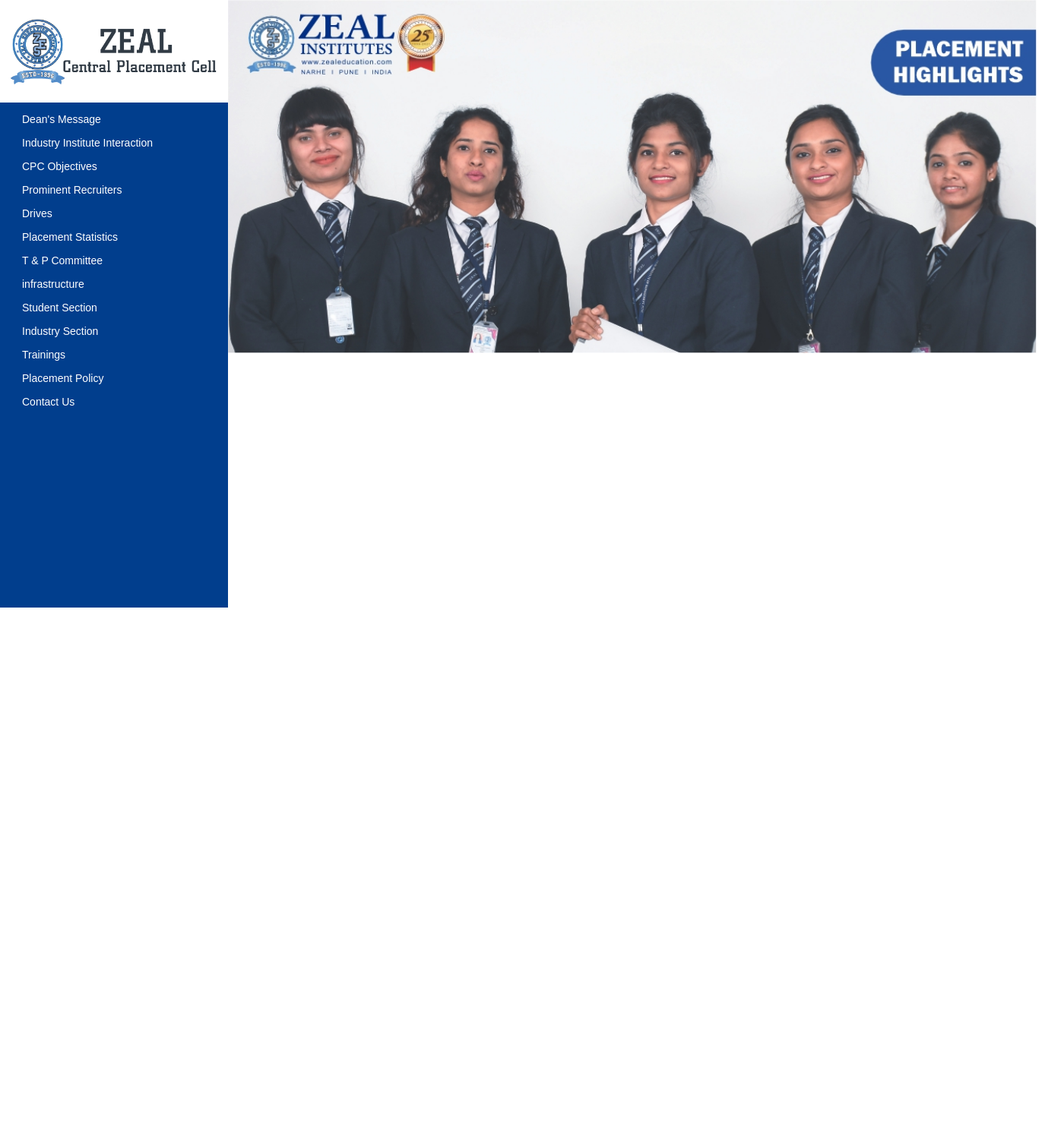
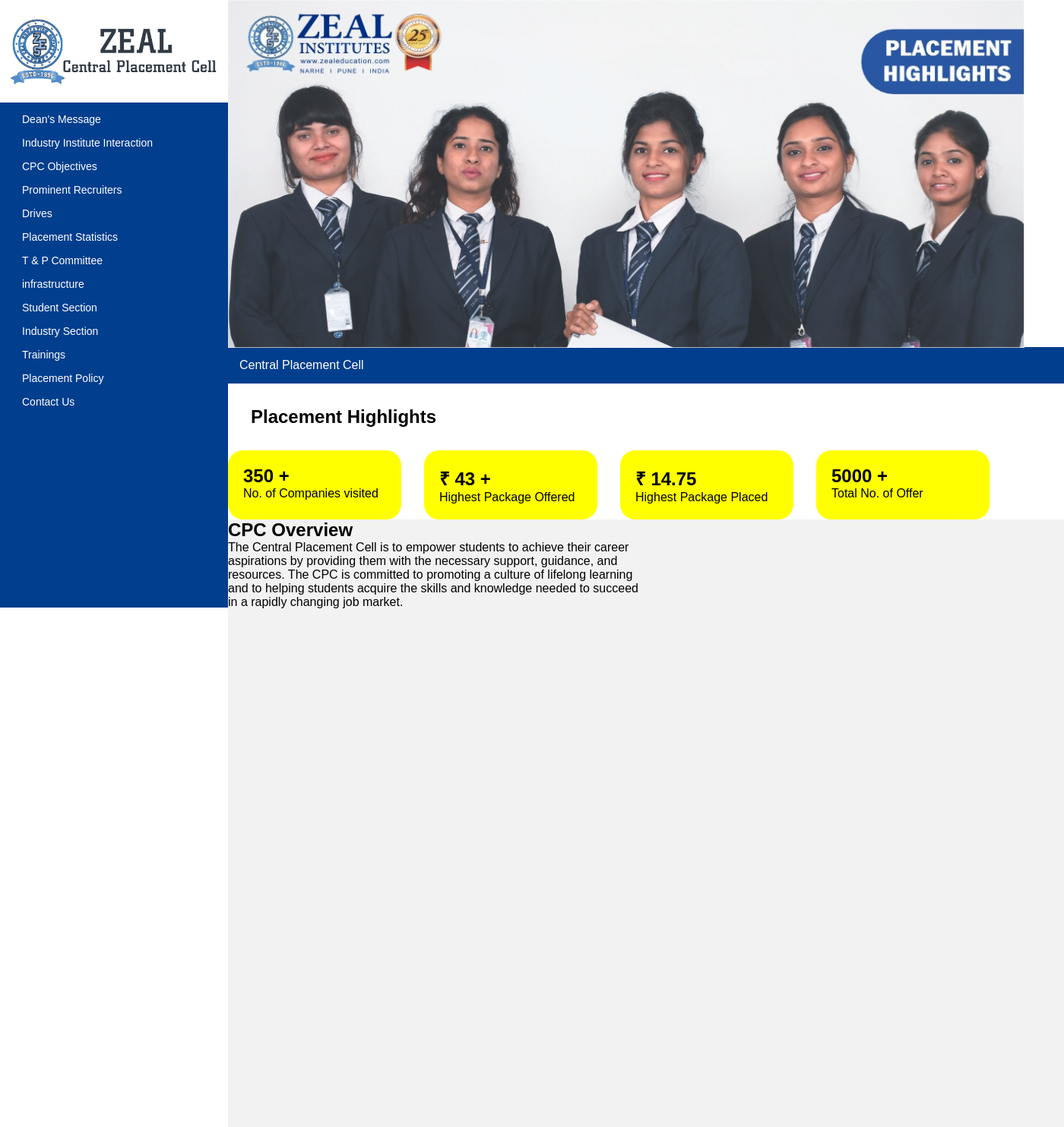
Before and after one commit to zaltemahesh7/mahesh, a PHP site: page / in a window 1400 px wide. Shown: the whole page at 76% size. Before the commit the page ends 800 px from the top, so only its background shows below. Run offline with PHP 8.4, Linux system fonts and the light colour scheme.

Commit message:
Updates in zealcpc

```diff
--- a/Day-3/css/style.css
+++ b/Day-3/css/style.css
@@ -12,6 +12,7 @@
     background-color: #013e8d;
     height: 100vh;
     width: 300px;
+    position: fixed;
 }
 
 .nav img {
@@ -19,13 +20,8 @@
     background: #fff;
 }
 
-.high-light img {
-    width: 66.5em;
-}
-
 .nav-list {
     margin: 10px 0 0 29px;
-
 }
 
 .nav-list ul {
@@ -37,3 +33,70 @@
     font-size: 14px;
     list-style: none;
 }
+
+.high-light {
+    margin: 0 0 0 300px;
+
+}
+
+.high-light img {
+    width: 65.5em;
+}
+
+.plcell {
+    color: #fff;
+    margin-top: -5px;
+    padding: 15px;
+    background-color: #013e8d;
+}
+
+.main {
+}
+
+.main>h2 {
+    margin: 30px;
+}
+
+.main>.cards {
+    display: flex;
+    gap: 30px;
+}
+
+.visited-com {
+    width: 188px;
+    background-color: yellow;
+    padding: 20px;
+    border-radius: 20px;
+}
+
+.high-sal-off {
+    width: 188px;
+    background-color: yellow;
+    padding: 20px;
+    border-radius: 20px;
+}
+
+.high-pack {
+    width: 188px;
+    background-color: yellow;
+    padding: 20px;
+    border-radius: 20px;
+}
+
+.total-off {
+    width: 188px;
+    background-color: yellow;
+    padding: 20px;
+    border-radius: 20px;
+}
+
+.overview {
+    height: 100vh;
+    background-color: #f2f2f2;
+}
+
+.cpc-text {
+    width: 50%;
+    text-wrap: wrap;
+    text-justify:distribute;
+}
--- a/Day-3/index.html
+++ b/Day-3/index.html
@@ -33,6 +33,43 @@
 
         <div class="high-light">
             <img src="./images/6.jpg" alt="">
+            <div class="plcell">Central Placement Cell</div>
+
+            <div class="main">
+                <h2>Placement Highlights</h2>
+                <div class="cards">
+                    <div class="visited-com">
+                        <h2>350 +</h2>
+                        <p>No. of Companies visited</p>
+                    </div>
+
+                    <div class="high-sal-off">
+                        <h2>&#8377; 43 +</h2>
+                        <p>Highest Package Offered</p>
+                    </div>
+
+                    <div class="high-pack">
+                        <h2>&#8377; 14.75</h2>
+                        <p>Highest Package Placed</p>
+                    </div>
+
+                    <div class="total-off">
+                        <h2>5000 +</h2>
+                        <p>Total No. of Offer</p>
+                    </div>
+                </div>
+                <div class="overview">
+                    <div class="cpc-text">
+                        <h2>CPC Overview</h2>
+                        <p>The Central Placement Cell is to empower students to achieve their career aspirations by
+                            providing them with the necessary support, guidance, and resources. The CPC is committed to promoting a culture of lifelong learning and to helping students acquire the skills and
+                            knowledge needed to succeed in a rapidly changing job market.</p>
+                    </div>
+                    <div class="cpc-images">
+
+                    </div>
+                </div>
+            </div>
         </div>
     </div>
 </body>
--- a/Day-1/Java.html
+++ b/Day-4/Java.html
@@ -8,7 +8,5 @@
 </head>
 <body>
     <img src="images/java.png" alt="Java Logo">
-
-
 </body>
 </html>
```
Also changed, not shown: Day-4/css/style.css (added), Day-4/images/java.png (renamed from Day-1/images/java.png).
